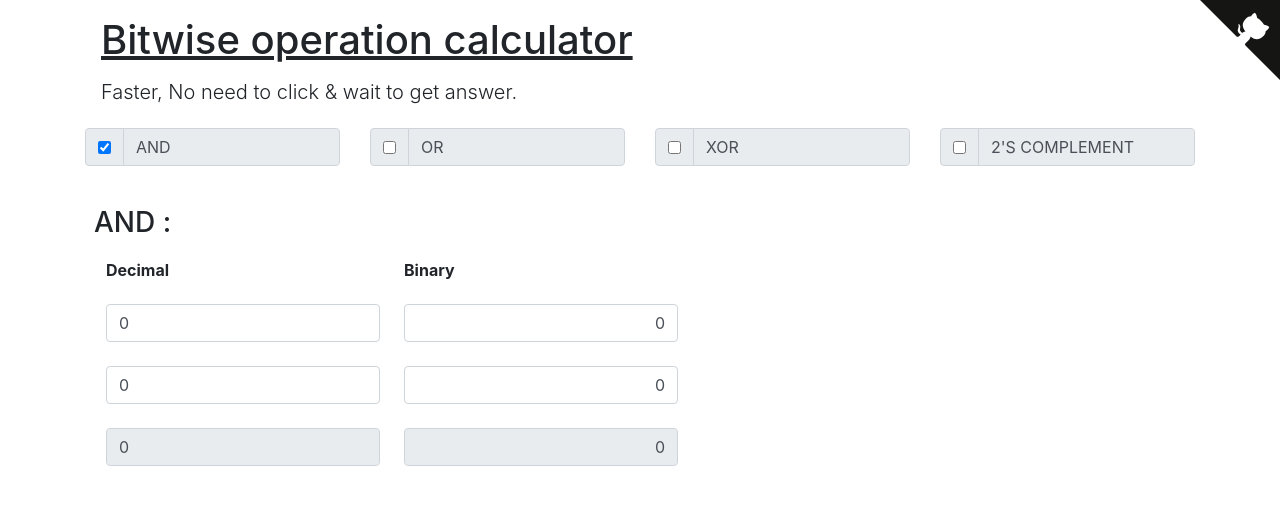
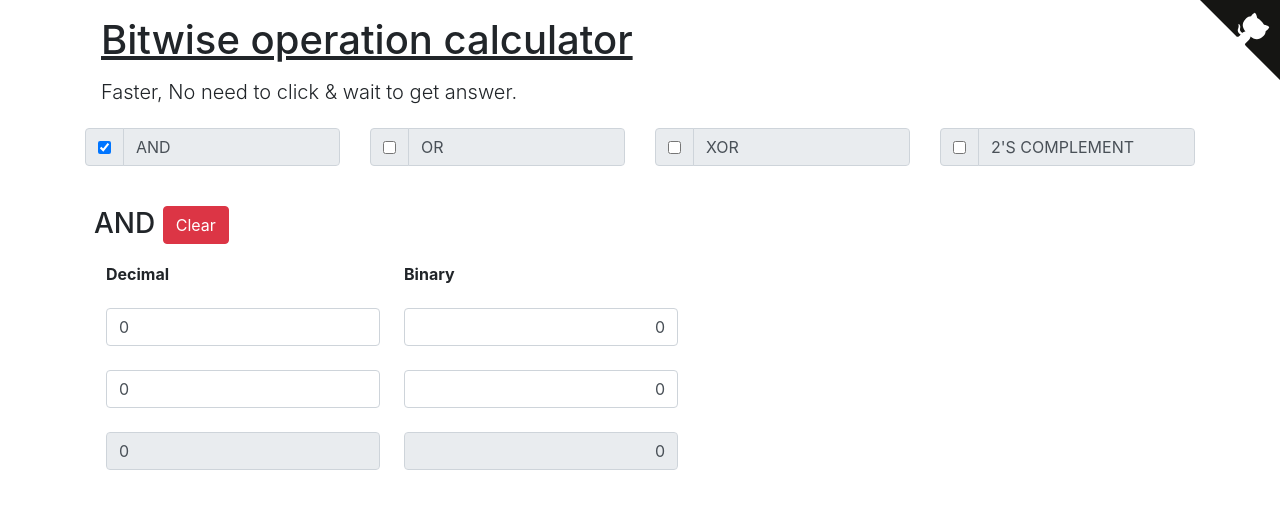
Before and after one commit to Marvin9/Bitwise-Calculator, a React (Vite) app: page / in a window 1280 px wide. Both pictures are taken after a click on the checkbox 104 px from the left and 147 px from the top of the page. Shown: the top 508 px of the page. Built offline with nearby package versions, Linux system fonts and the light colour scheme; the HTML template or start-up script is replaced by a standard one.

Commit message:
:sparkles: Add clear button to reset input

```diff
--- /dev/null
+++ b/src/components/operations/Clear.js
@@ -0,0 +1,20 @@
+import React from 'react';
+import PropTypes from 'prop-types';
+
+const Clear = ({ setState }) => (
+  <button
+    type="button"
+    className="btn btn-danger"
+    onClick={() => {
+      setState();
+    }}
+  >
+    Clear
+  </button>
+);
+
+Clear.propTypes = {
+  setState: PropTypes.func.isRequired,
+};
+
+export default Clear;
--- a/src/components/operations/TwosComplement.js
+++ b/src/components/operations/TwosComplement.js
@@ -5,6 +5,7 @@ import {
   isValidDecimal,
   isValidBinary,
 } from '../utils/utils';
+import Clear from './Clear';
 
 function twosComplement(num) {
   if (typeof num === 'string') return 0;
@@ -71,10 +72,28 @@ export default function TWOS_COMP() {
     }
   };
 
+  const reset = () => {
+    setValues({
+      binary: '0',
+      decimal: 0,
+    });
+    setAnswer({
+      binary: decimalToBinary(zerosTwosComplement),
+      decimal: zerosTwosComplement,
+    });
+  };
 
   return (
     <>
-      <h3>2&apos;s Complement : </h3>
+      <h3>
+        2&apos;s Complement
+        {' '}
+        {' '}
+        <Clear setState={() => {
+          reset();
+        }}
+        />
+      </h3>
       <table className="table table-borderless">
         <thead>
           <tr>
--- a/src/components/operations/commonDesign/CommonAndOrXor.js
+++ b/src/components/operations/commonDesign/CommonAndOrXor.js
@@ -6,11 +6,12 @@ import {
   isValidDecimal,
   isValidBinary,
 } from '../../utils/utils';
+import Clear from '../Clear';
 
 export default class Common extends Component {
   constructor(props) {
     super(props);
-    this.state = {
+    this.initial = {
       value1: {
         binary: '0',
         decimal: 0,
@@ -24,6 +25,7 @@ export default class Common extends Component {
         decimal: 0,
       },
     };
+    this.state = this.initial;
 
     // todo change names
     this.onValueEntered = (anywhereInsideAND) => {
@@ -151,8 +153,8 @@ export default class Common extends Component {
         <h3>
           {heading}
           {' '}
-          :
           {' '}
+          <Clear setState={() => { this.setState(this.initial); }} />
         </h3>
         <table className="table table-borderless">
           <thead>
```
